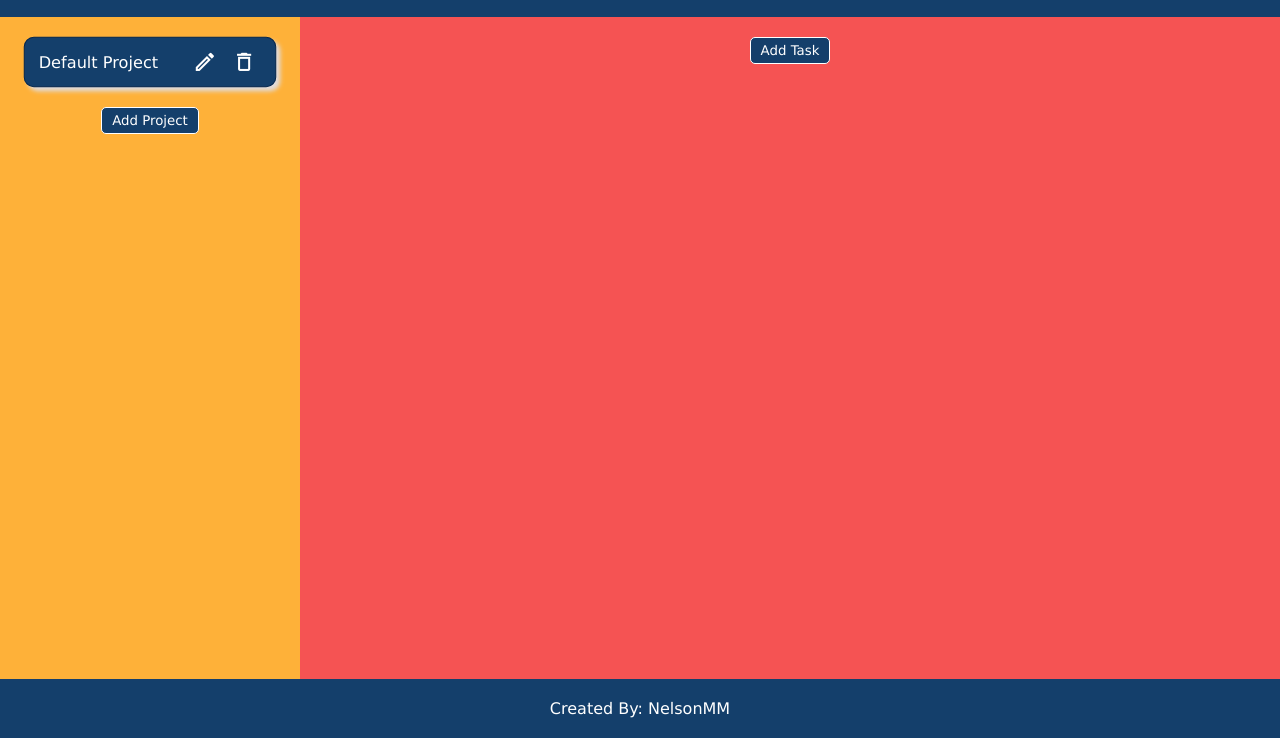
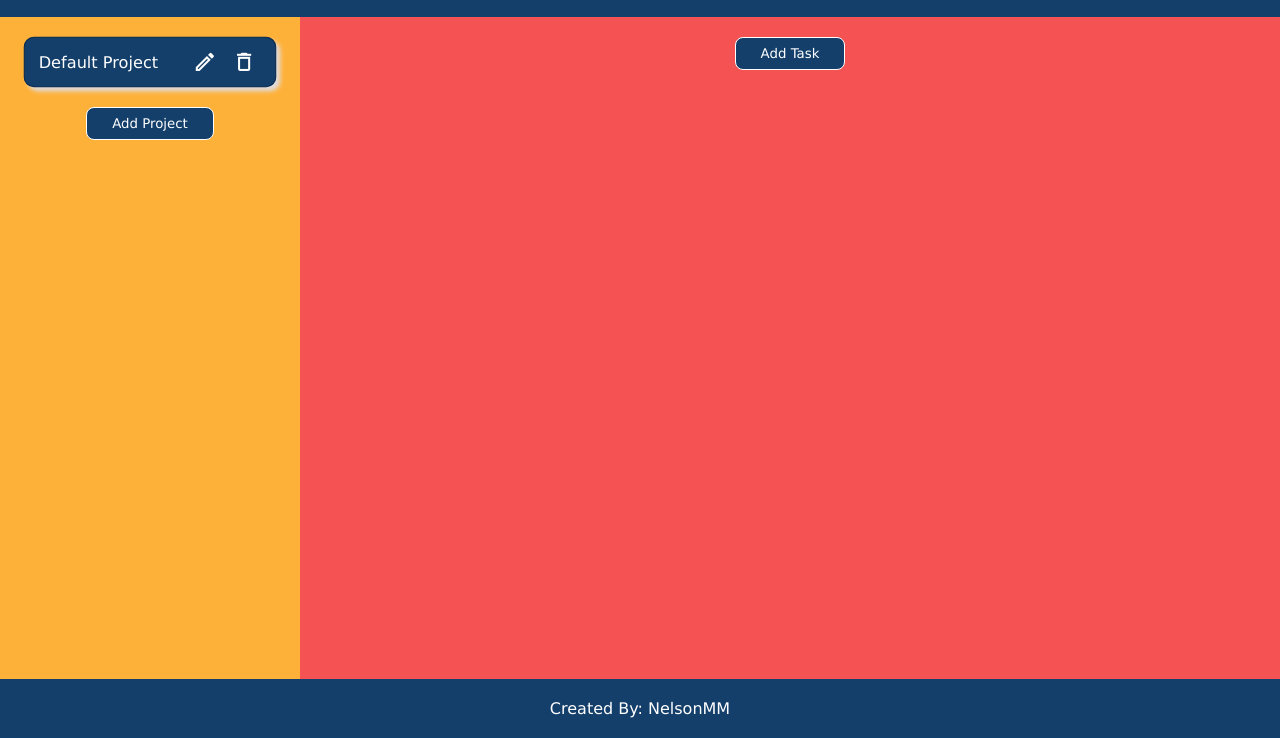
Before and after one commit to NelsonMN/To-Do, a website built with webpack: page dist/index.html in a window 1280 px wide. Shown: the part 61-800 px from the top of the page. Built offline with Linux system fonts and the light colour scheme.

Commit message:
Added changed some buttons stylings

```diff
--- a/src/storage.js
+++ b/src/storage.js
@@ -0,0 +1 @@
+import {Task, Project, ToDo} from './index';
--- a/src/styles.css
+++ b/src/styles.css
@@ -440,8 +440,6 @@ input::placeholder, textarea::placeholder { /* Chrome, Firefox, Opera, Safari 10
 }
 
 
-#new-task,
-.add-project,
 .edit-task,
 .add-task {
     padding: 5px 10px;
@@ -451,3 +449,13 @@ input::placeholder, textarea::placeholder { /* Chrome, Firefox, Opera, Safari 10
     background-color: #143F6B;
     color: white;
 }
+
+#new-task,
+.add-project {
+    padding: 8px 25px;
+    border-radius: 8px;
+    border: 1px solid white;
+    cursor: pointer;
+    background-color: #143F6B;
+    color: white;
+}
--- a/webpack.config.js
+++ b/webpack.config.js
@@ -5,7 +5,7 @@ module.exports = {
     './src/index.js',
     './src/user-interface.js',
     './src/modal.js',
-    './src/modal.js',
+    './src/storage.js',
   ],
   devtool: 'inline-source-map',
   output: {
```
Also changed, not shown: dist/main.js.
